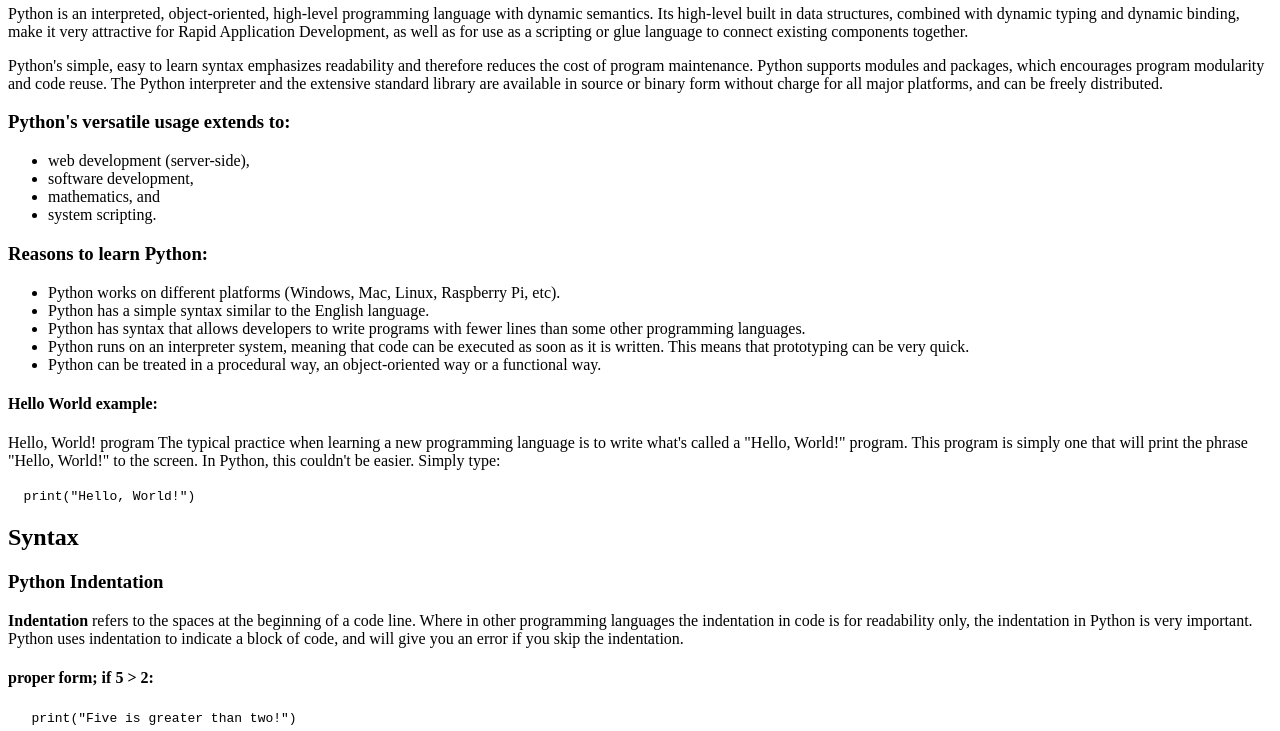
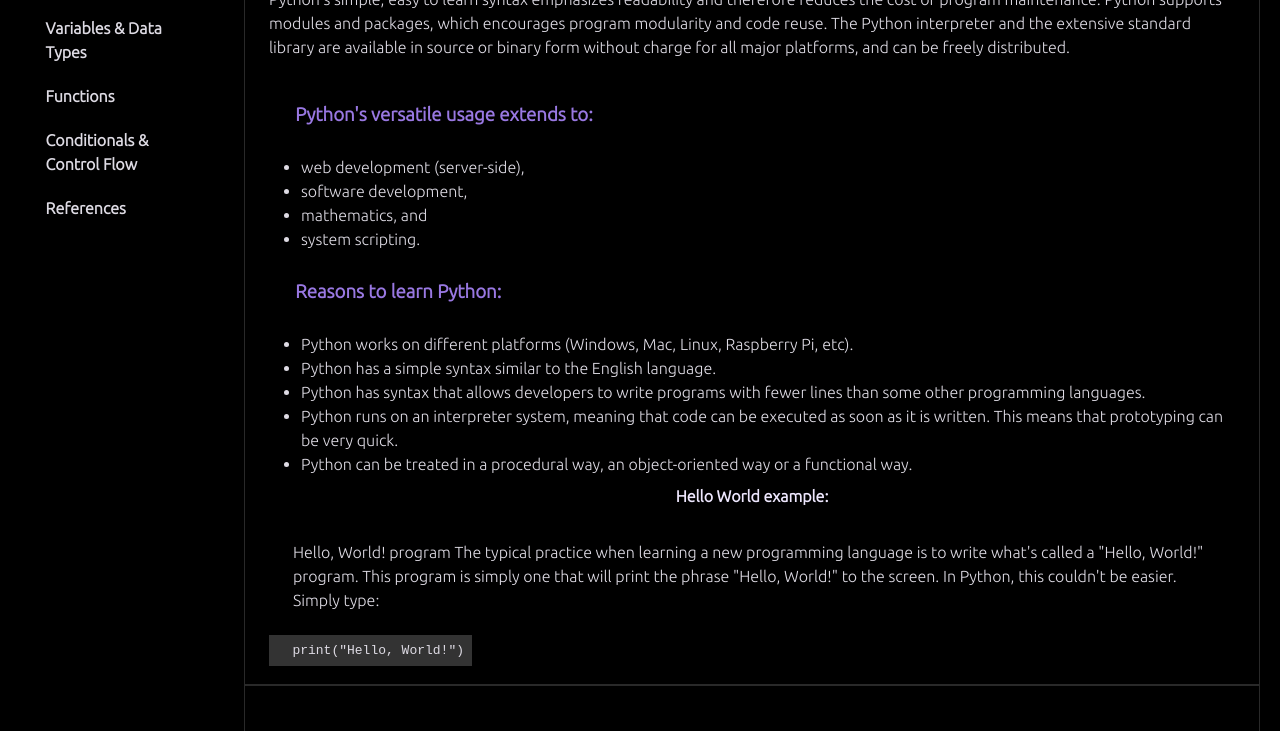
Before and after one commit to dreamleak/technical-documentation-page, a plain HTML site: page index.html in a window 1280 px wide. Shown: the part 237-968 px from the top of the page. Drawn offline with Linux system fonts and the light colour scheme.

Commit message:
Adjoin style.css to index.html

```diff
--- a/index.html
+++ b/index.html
@@ -4,7 +4,7 @@
     <meta charset="UTF-8">
     <meta http-equiv="X-UA-Compatible" content="IE=edge">
     <meta name="viewport" content="width=device-width, initial-scale=1.0">
-    <link rel="stylesheet" href="python-doc-project.css">
+    <link rel="stylesheet" href="style.css">
     <title>Python Technical Documentation</title>
 </head>
 <body>
```
